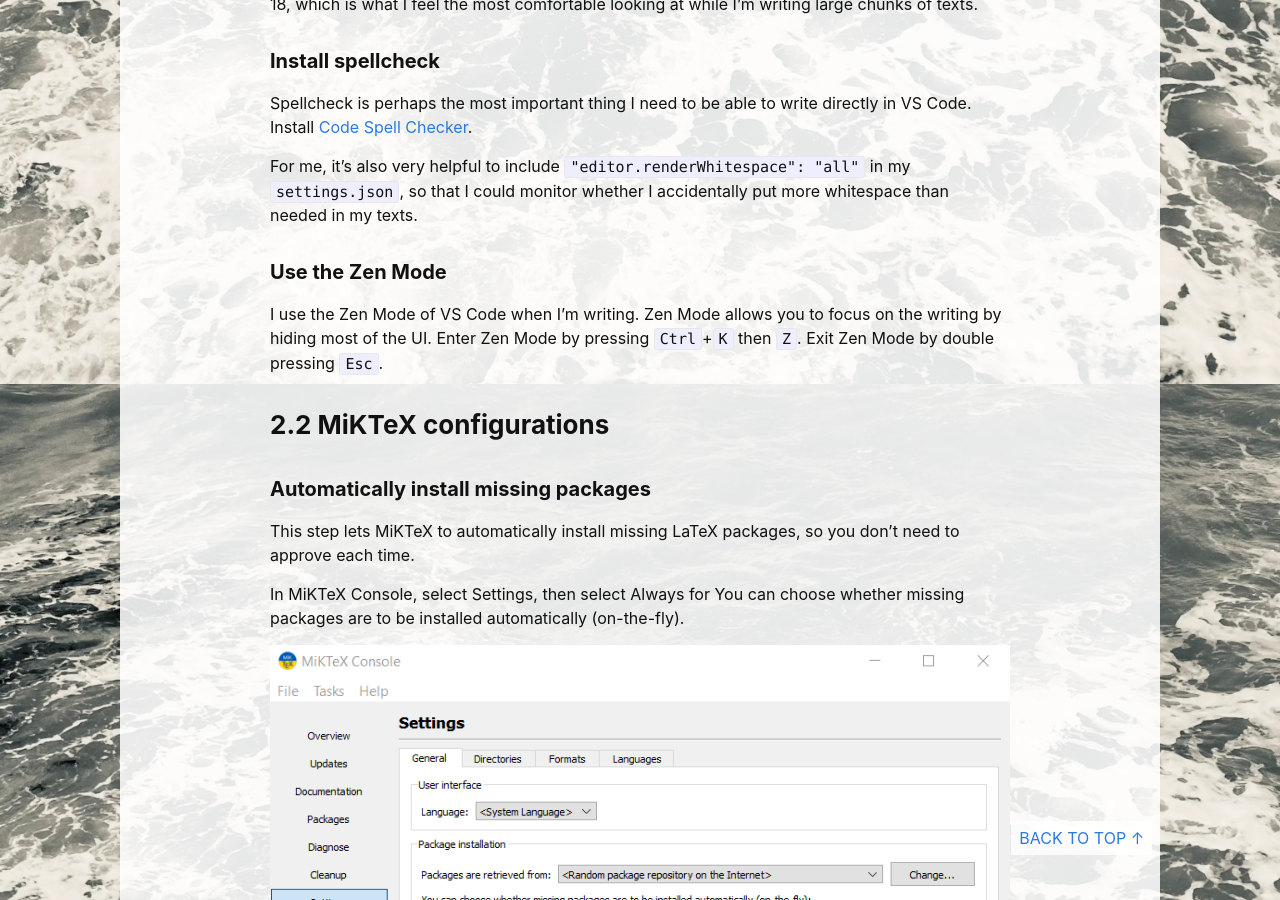
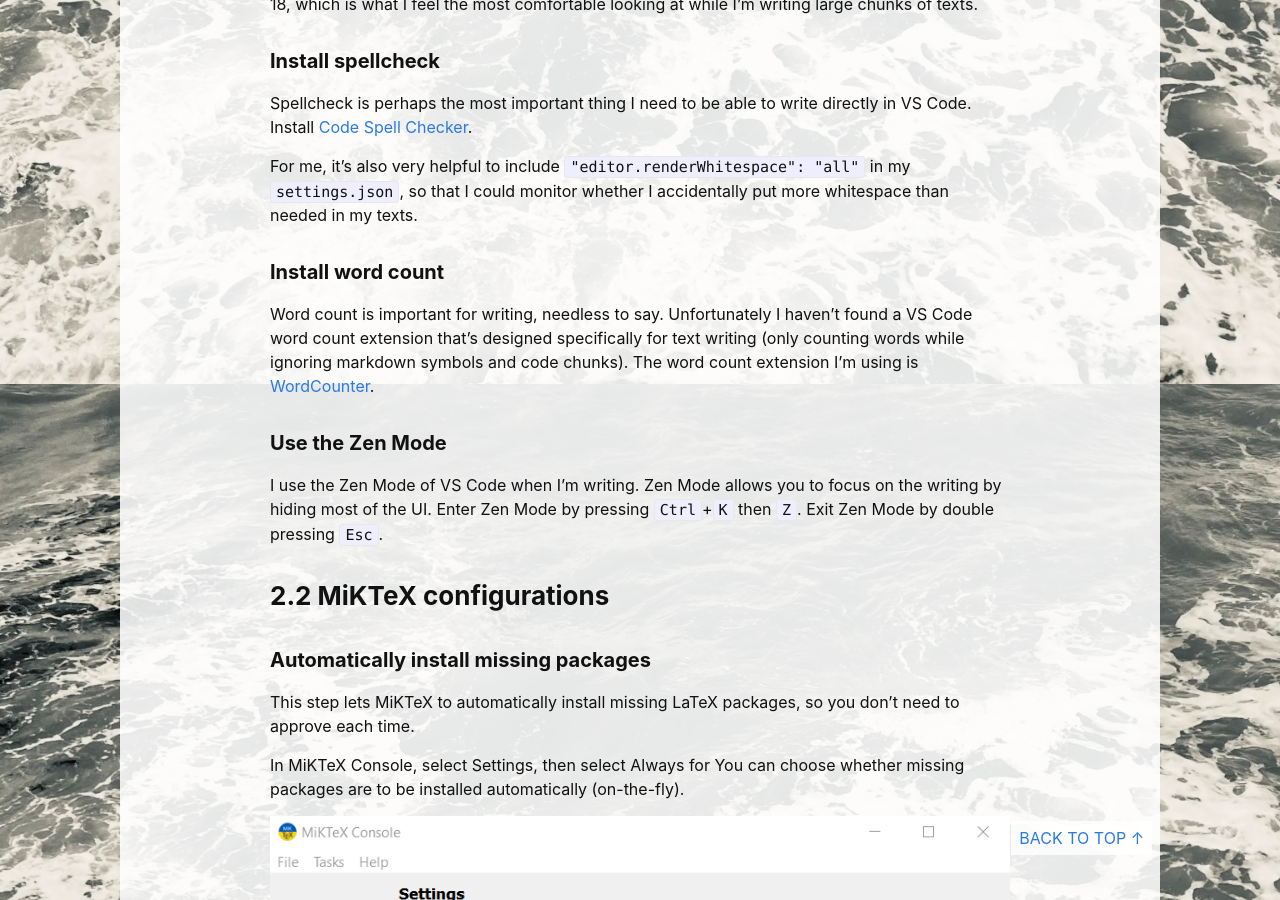
Before and after one commit to Yiling-Huo/yiling-huo.github.io, a Jekyll site: the page built from _posts/2023-03-15-tex-workflow.md, in a window 1280 px wide and 900 px high, scrolled down 3277 px. Built offline with Jekyll 4.4.1, drawn with Linux system fonts in a browser that asks for light colours.

Commit message:
Update 2023-03-15-tex-workflow.md

```diff
--- a/_posts/2023-03-15-tex-workflow.md
+++ b/_posts/2023-03-15-tex-workflow.md
@@ -102,6 +102,10 @@
 Spellcheck is perhaps the most important thing I need to be able to write directly in VS Code. Install [Code Spell Checker](https://marketplace.visualstudio.com/items?itemName=streetsidesoftware.code-spell-checker).
 
 For me, it's also very helpful to include `"editor.renderWhitespace": "all"` in my `settings.json`, so that I could monitor whether I accidentally put more whitespace than needed in my texts.
+
+#### **Install word count**
+
+Word count is important for writing, needless to say. Unfortunately I haven't found a VS Code word count extension that's designed specifically for text writing (only counting words while ignoring markdown symbols and code chunks). The word count extension I'm using is [WordCounter](https://marketplace.visualstudio.com/items?itemName=kirozen.wordcounter).
 
 #### **Use the Zen Mode**
 
```
